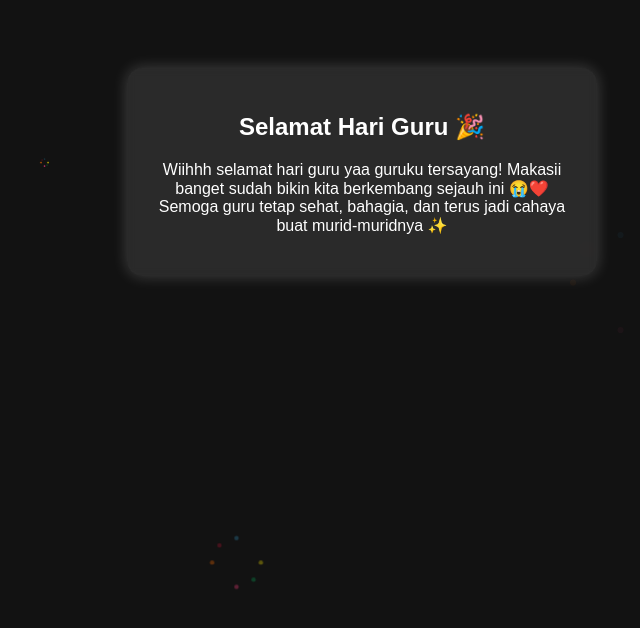
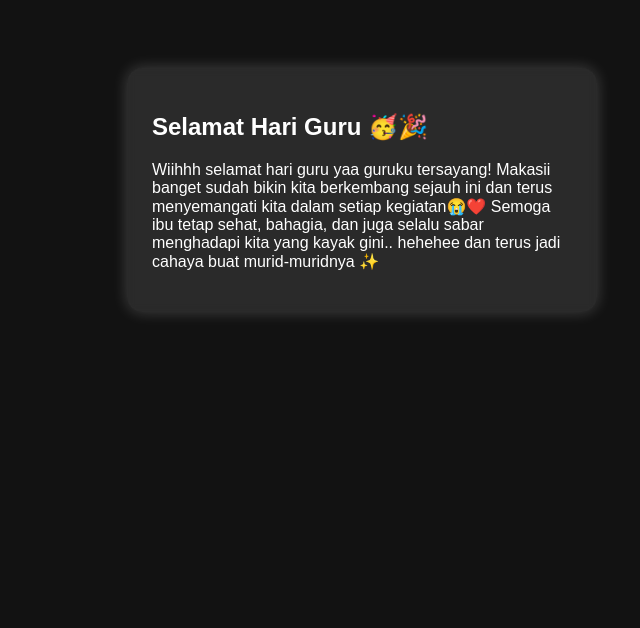
Before and after one commit to vinotone0909/National-teacher-day, a plain HTML site: page index.html in a window 1280 px wide. Shown: the whole page, without its empty margins (278-918 px from the left). Drawn offline with Linux system fonts and the light colour scheme.

Commit message:
Update title and message in index.html

```diff
--- a/index.html
+++ b/index.html
@@ -7,12 +7,12 @@
 <head>
     <meta charset="UTF-8">
     <meta name="viewport" content="width=device-width, initial-scale=1.0">
-    <title>Kartu Hari Guru</title>
+    <title>Kartu ucapan Hari Guru</title>
     <style>
         body {
             font-family: Arial, sans-serif;
             background: #121212;
-            color: white;
+            color: white;light blue
             text-align: center;
             padding-top: 60px;
             overflow: hidden;
@@ -29,7 +29,7 @@
             box-shadow: 0 0 15px rgba(255,255,255,0.2);
         }
 
-        /* --- KEMBANG API --- */
+        /<* --- KEMBANG API --- */
         .firework {
             position: absolute;
             width: 5px;
@@ -69,13 +69,16 @@
     <div class="firework" style="top:70%; left:40%; animation-delay:0.8s;"></div>
 
     <div class="card">
-        <h2 id="title">Selamat Hari Guru 🎉</h2>
+        <h2 id="title">Selamat Hari Guru 🥳🎉</h2>
         <p id="output">
             Wiihhh selamat hari guru yaa guruku tersayang!
-            Makasii banget sudah bikin kita berkembang sejauh ini 😭❤️
-            Semoga guru tetap sehat, bahagia,
+            Makasii banget sudah bikin kita berkembang sejauh ini
+            dan terus menyemangati kita dalam setiap kegiatan😭❤️
+            Semoga ibu tetap sehat, bahagia, dan juga selalu sabar
+            menghadapi kita yang kayak gini.. hehehee
             dan terus jadi cahaya buat murid-muridnya ✨
         </p>
     </div>
 
-</b
+</body>
+</html>
```
